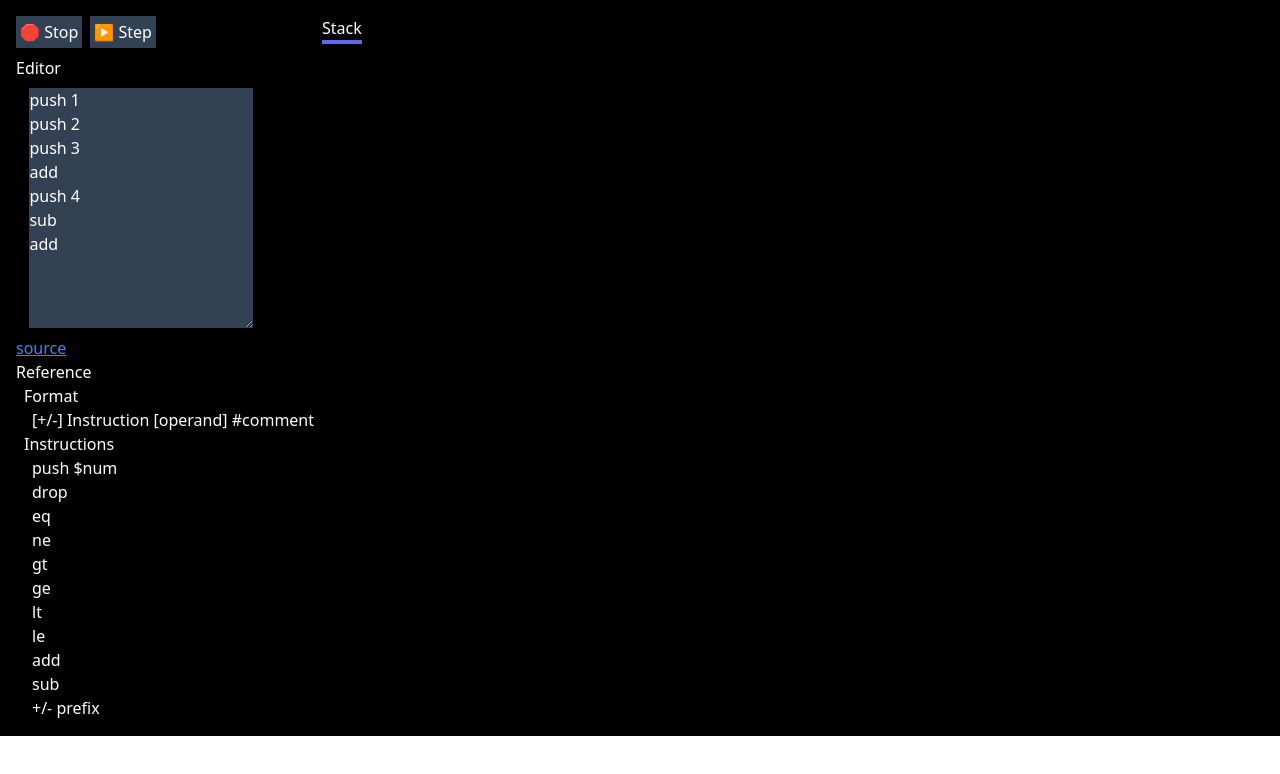
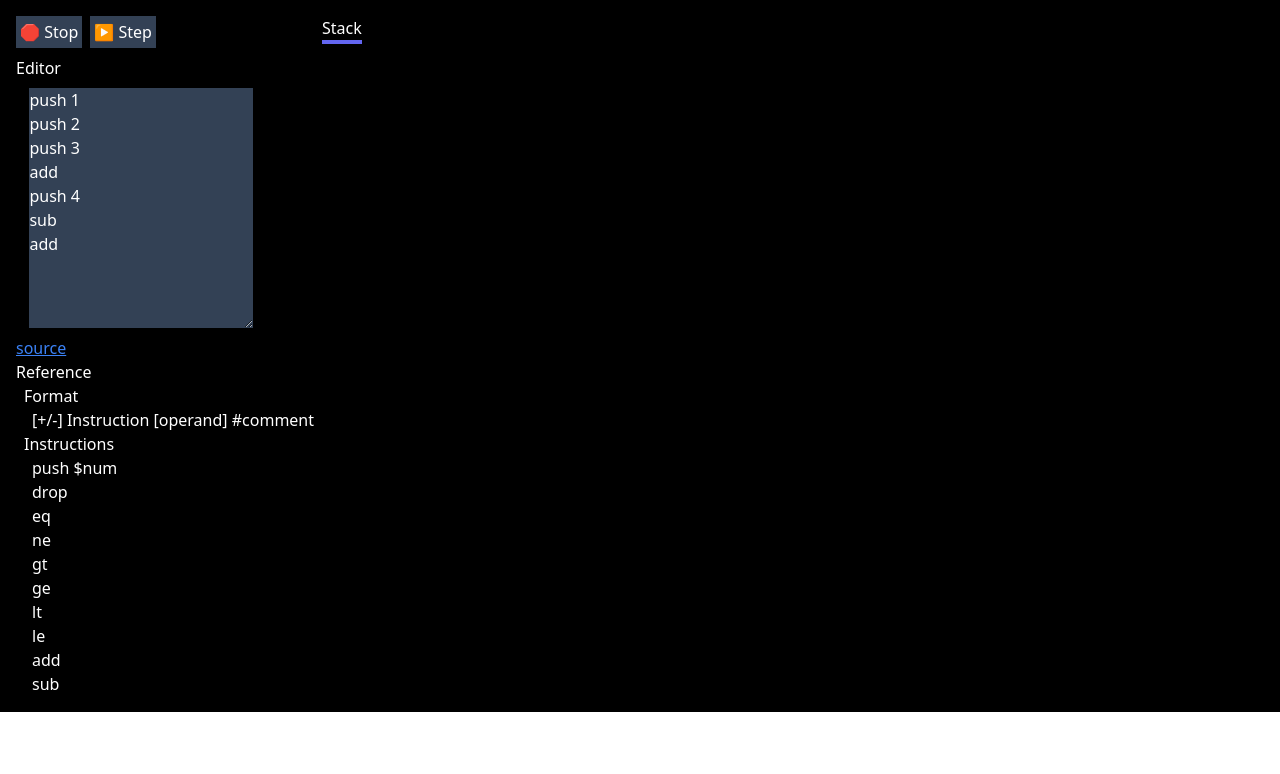
Before and after one commit to ahuth/stack-machine, a React (Vite) app: page / in a window 1280 px wide. Shown: the top 774 px of the page. Built offline with nearby package versions, Linux system fonts and the light colour scheme.

Commit message:
Prune instructions

```diff
--- a/src/components/Instructions.tsx
+++ b/src/components/Instructions.tsx
@@ -25,7 +25,6 @@ export default function Instructions() {
           <li>le</li>
           <li>add</li>
           <li>sub</li>
-          <li>+/- prefix</li>
         </ul>
       </section>
     </section>
```
